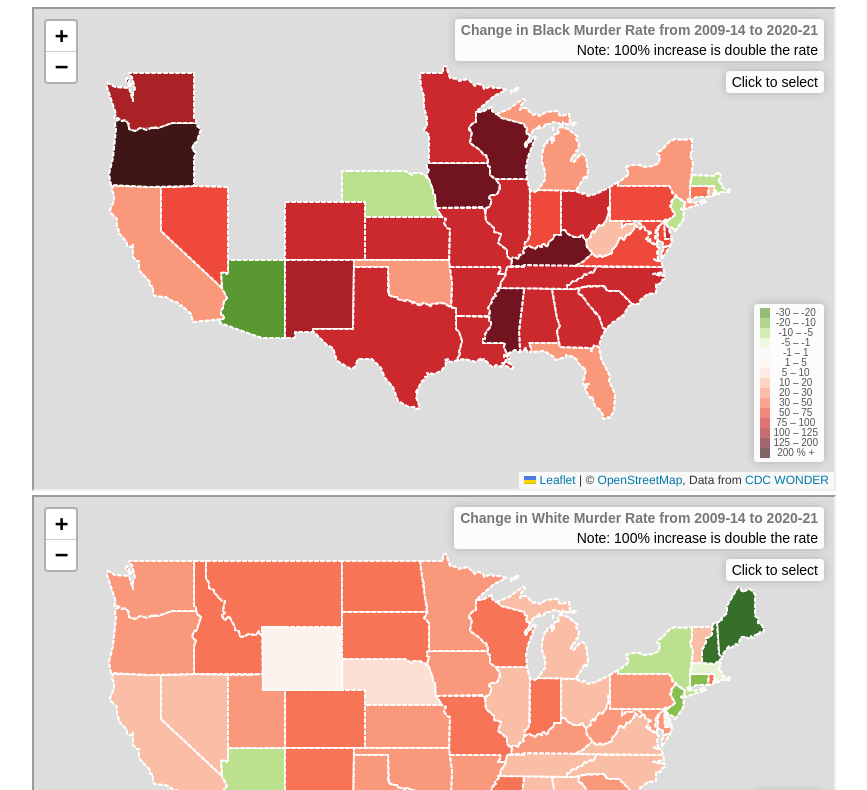
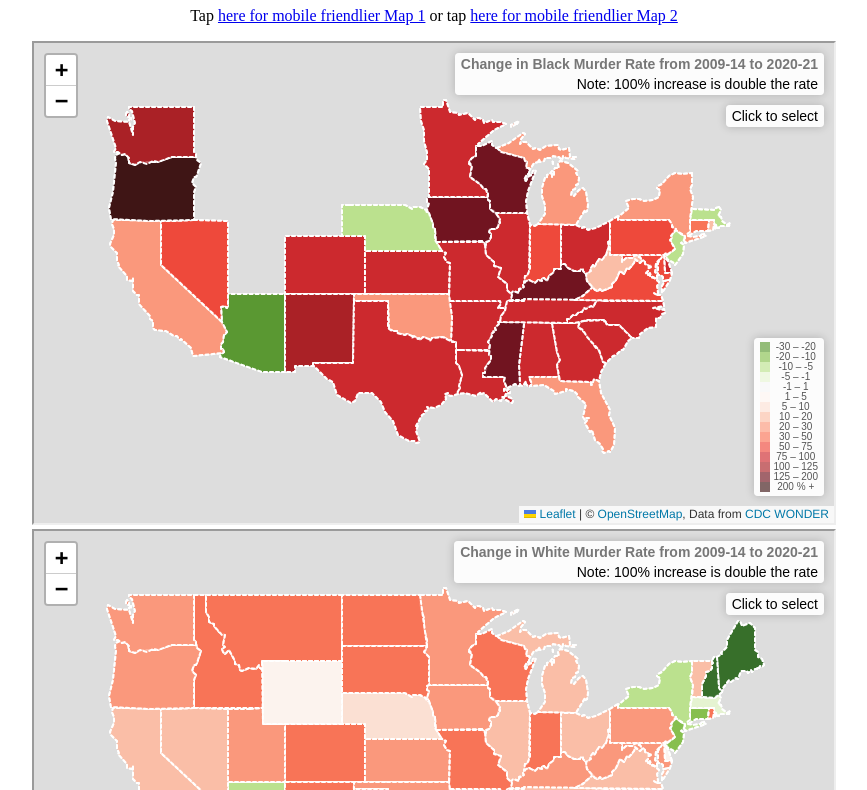
Before and after one commit to fentasyl/data, a plain HTML site: page cdc/index.html in a window 1280 px wide. Shown: the part 73-863 px from the top of the page, without its empty margins (206-1073 px from the left). Drawn offline with nearby package versions, Linux system fonts and the light colour scheme.

Commit message:
Update index.html

```diff
--- a/cdc/index.html
+++ b/cdc/index.html
@@ -11,6 +11,11 @@ html { color-scheme: light dark; }
 <center>
 <h1>Change in Murder Victimization Across Years</h1>
 
+<p>
+Tap <a href="black0921.html">here for mobile friendlier Map 1</a> or tap <a href="white0921.html">here for mobile friendlier Map 2</a><br>
+</p>
+
+
 <iframe src="black0921.html" height="480" width="800" title="Black Change from 2009-14 to 2020-21"></iframe>
 
 <iframe src="white0921.html" height="480" width="800"  title="White Change from 2009-14 to 2020-21"></iframe>
```
